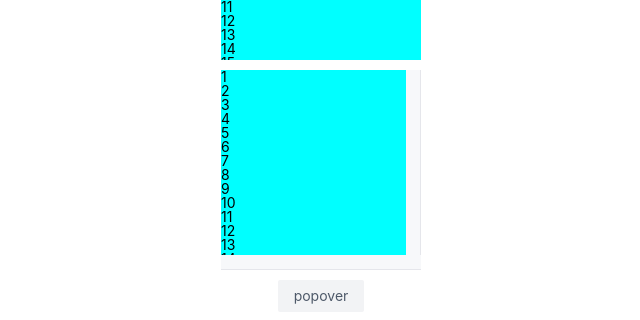
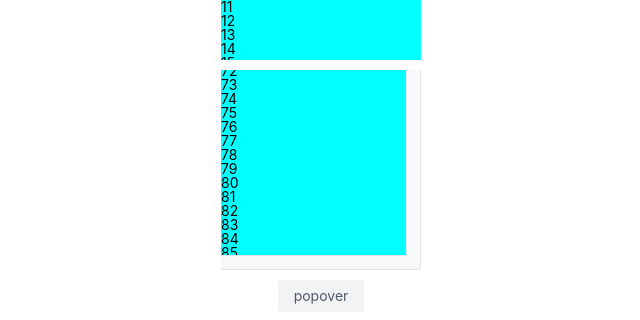
Before and after one commit to mahathir444/yc-ui, a Vue app: page /#/main in a window 1280 px wide. Shown: the part 314-634 px from the top of the page, without its empty margins (319-959 px from the left). Built offline with nearby package versions, Linux system fonts and the light colour scheme.

Commit message:
[fix]修复样式问题

```diff
--- a/src/packages/Scrollbar/component/Thumb.vue
+++ b/src/packages/Scrollbar/component/Thumb.vue
@@ -2,6 +2,7 @@
   <div
     :class="{
       'yc-scrollbar-track': true,
+      'yc-scrollbar-track-show': type == 'track',
       'yc-scrollbar-track-direction-vertical': isVertical,
       'yc-scrollbar-track-direction-horizontal': !isVertical,
     }"
@@ -42,6 +43,7 @@ import {
 } from '@vueuse/core';
 const props = withDefaults(
   defineProps<{
+    type?: 'track' | 'embed';
     mode?: 'vertical' | 'horizontal';
     height?: number;
     width?: number;
@@ -54,6 +56,7 @@ const props = withDefaults(
   }>(),
   {
     mode: 'vertical',
+    type: 'embed',
     height: 0,
     width: 0,
     top: 0,
@@ -123,20 +126,6 @@ watch(
     justify-content: center;
     align-items: center;
 
-    &.yc-scrollbar-thumb-direction-vertical {
-      width: 100%;
-      .yc-scrollbar-thumb-bar {
-        height: 100%;
-        width: 9px;
-      }
-    }
-    &.yc-scrollbar-thumb-direction-horizontal {
-      height: 100%;
-      .yc-scrollbar-thumb-bar {
-        height: 9px;
-        width: 100%;
-      }
-    }
     .yc-scrollbar-thumb-bar {
       border-radius: 5px;
       background-color: rgb(201, 205, 212);
@@ -149,17 +138,56 @@ watch(
     }
   }
 }
+.yc-scrollbar-track-show {
+  background-color: rgb(247, 248, 250);
+  &.yc-scrollbar-track-direction-vertical {
+    border-left: 1px solid rgb(229, 230, 235);
+    border-right: 1px solid rgb(229, 230, 235);
+  }
+  &.yc-scrollbar-track-direction-horizontal {
+    border-top: 1px solid rgb(229, 230, 235);
+    border-bottom: 1px solid rgb(229, 230, 235);
 
+    &::after {
+      position: absolute;
+      right: 0;
+      bottom: 0;
+      content: '';
+      width: 14px;
+      height: 14px;
+      background-color: rgb(247, 248, 250);
+      border-right: 1px solid rgb(229, 230, 235);
+    }
+  }
+}
 .yc-scrollbar-track-direction-horizontal {
   left: 0;
   right: 0;
   bottom: 0;
   height: 15px;
+  display: flex;
+  align-items: center;
 }
 .yc-scrollbar-track-direction-vertical {
   top: 0;
   bottom: 0;
   right: 0;
   width: 15px;
+  display: flex;
+  justify-content: center;
+}
+.yc-scrollbar-thumb-direction-vertical {
+  width: 100%;
+  .yc-scrollbar-thumb-bar {
+    height: 100%;
+    width: 9px;
+  }
+}
+.yc-scrollbar-thumb-direction-horizontal {
+  height: 100%;
+  .yc-scrollbar-thumb-bar {
+    height: 9px;
+    width: 100%;
+  }
 }
 </style>
--- a/src/packages/Scrollbar/index.vue
+++ b/src/packages/Scrollbar/index.vue
@@ -1,18 +1,11 @@
 <template>
-  <div
-    :class="[
-      'yc-scrollbar',
-      type == 'track' ? 'yc-scrollbar-type-track' : 'yc-scrollbar-type-embed',
-      outerClass,
-    ]"
-    :style="outerStyle"
-  >
+  <div :class="['yc-scrollbar', outerClass]" :style="outerStyle">
     <div
       :style="<CSSProperties>$attrs.style"
       :class="[
         'yc-scrollbar-container',
-        srcollHeight < contentHeight ? 'yc-scrollbar-vertical-track' : '',
-        srcollWidth < contentWidth ? 'yc-scrollbar-horizontal-track' : '',
+        thumbHeight ? 'yc-scrollbar-vertical-track' : '',
+        thumbWidth ? 'yc-scrollbar-horizontal-track' : '',
         $attrs.class,
       ]"
       ref="scrollRef"
@@ -25,6 +18,7 @@
     <Thumb
       v-if="srcollHeight < contentHeight"
       mode="vertical"
+      :type="type"
       :height="thumbHeight"
       :top="thumbTop"
       :minTop="offsetTop"
@@ -35,6 +29,7 @@
     <Thumb
       v-if="srcollWidth < contentWidth"
       mode="horizontal"
+      :type="type"
       :width="thumbWidth"
       :left="thumbLeft"
       :minLeft="offsetLeft"
@@ -116,29 +111,21 @@ const maxThumbLeft = computed(() => {
     (contentHeight.value <= srcollWidth.value ? 0 : trackHeight.value)
   );
 });
-// 计算滚动
-const calcScroll = (scrollTop: number, scrollLeft: number) => {
+// 处理容器滚动
+const handleScroll = (e: any) => {
+  const { scrollTop, scrollLeft } = e.target as HTMLDivElement;
   //计算top
   const top = +(
-    (scrollTop / (contentHeight.value - srcollHeight.value)) *
+    ((scrollTop as number) / (contentHeight.value - srcollHeight.value)) *
     maxThumbTop.value
   ).toFixed(1);
   // 计算left
   const left = +(
-    (scrollLeft / (contentWidth.value - srcollWidth.value)) *
+    ((scrollLeft as number) / (contentWidth.value - srcollWidth.value)) *
     maxThumbLeft.value
   ).toFixed(1);
-  return {
-    top: top <= maxThumbTop.value ? top : maxThumbTop.value,
-    left: left <= maxThumbLeft.value ? left : maxThumbLeft.value,
-  };
-};
-// 处理容器滚动
-const handleScroll = (e: any) => {
-  const { scrollTop, scrollLeft } = e.target as HTMLDivElement;
-  const { top, left } = calcScroll(scrollTop, scrollLeft);
-  thumbTop.value = top;
-  thumbLeft.value = left;
+  thumbTop.value = top <= maxThumbTop.value ? top : maxThumbTop.value;
+  thumbLeft.value = left <= maxThumbLeft.value ? left : maxThumbLeft.value;
 };
 // 处理滑块拖动
 const handleDrag = (isVertical: boolean, value: number) => {
@@ -203,21 +190,6 @@ defineExpose({
   }
 }
 
-.yc-scrollbar-type-track {
-  .yc-scrollbar-content {
-    border-right: 1px solid rgb(229, 230, 235);
-    border-bottom: 1px solid rgb(229, 230, 235);
-  }
-  &:deep(.yc-scrollbar-track) {
-    background-color: rgb(247, 248, 250);
-    &.yc-scrollbar-track-direction-vertical {
-      border-right: 1px solid rgb(229, 230, 235);
-    }
-    &.yc-scrollbar-track-direction-horizontal {
-      border-bottom: 1px solid rgb(229, 230, 235);
-    }
-  }
-}
 .yc-scrollbar-vertical-track {
   padding-right: 15px;
 }
--- a/src/views/test.vue
+++ b/src/views/test.vue
@@ -7,12 +7,15 @@
     </div>
 
     <a-scrollbar style="height: 200px; width: 200px; overflow: auto">
-      <div style="height: 4000px; background-color: aqua">
+      <div style="height: 100000px; background-color: aqua">
         <div v-for="i in 200" :key="i">{{ i }}</div>
       </div>
     </a-scrollbar>
 
-    <yc-scrollbar style="height: 200px; width: 200px; overflow: auto">
+    <yc-scrollbar
+      style="height: 200px; width: 200px; overflow: auto"
+      ref="scrollbarRef"
+    >
       <div style="height: 4000px; width: 4000px; background-color: aqua">
         <div v-for="i in 200" :key="i">{{ i }}</div>
       </div>
@@ -53,6 +56,12 @@ import YcPopconfirm from '@/packages/Popconfirm/index.vue';
 import YcScrollbar from '@/packages/Scrollbar/index.vue';
 
 const visible = ref<boolean>(false);
+
+const scrollbarRef = ref<InstanceType<typeof YcScrollbar>>();
+
+setTimeout(() => {
+  scrollbarRef.value?.scrollTop(1000);
+}, 1000);
 </script>
 
 <style lang="less" scoped>
```
